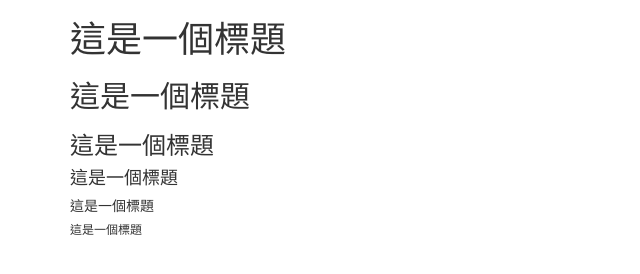
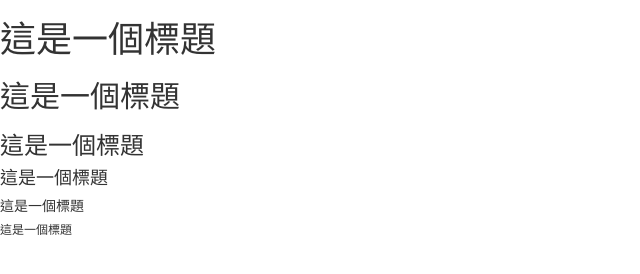
Before and after one commit to tawan158/hhjh, a plain HTML site: page 6-1.html in a window 1280 px wide. Shown: the whole page, without its empty margins (0-640 px from the left). Drawn offline with nearby package versions, Linux system fonts and the light colour scheme.

Commit message:
6-1.html

```diff
--- a/6-1.html
+++ b/6-1.html
@@ -4,7 +4,7 @@
     <meta charset="utf-8">
     <meta http-equiv="X-UA-Compatible" content="IE=edge">
     <meta name="viewport" content="width=device-width, initial-scale=1">
-    <title>6-1.html 網頁標題與段落</title>
+    <title>6-1.html</title>
 
     <!-- Bootstrap -->
     <link href="css/bootstrap.min.css" rel="stylesheet">
@@ -18,14 +18,12 @@
   </head>
   <body>
     <!--內容開始-->
-    <div class="container">
     <h1>這是一個標題</h1>
     <h2>這是一個標題</h2>
     <h3>這是一個標題</h3>
     <h4>這是一個標題</h4>
     <h5>這是一個標題</h5>
     <h6>這是一個標題</h6>
-    </div>
 
     <!--內容結束-->
     <!-- jQuery (Bootstrap 所有外掛均需要使用) -->
```
Lines whose indentation alone changed are shown as unchanged.
